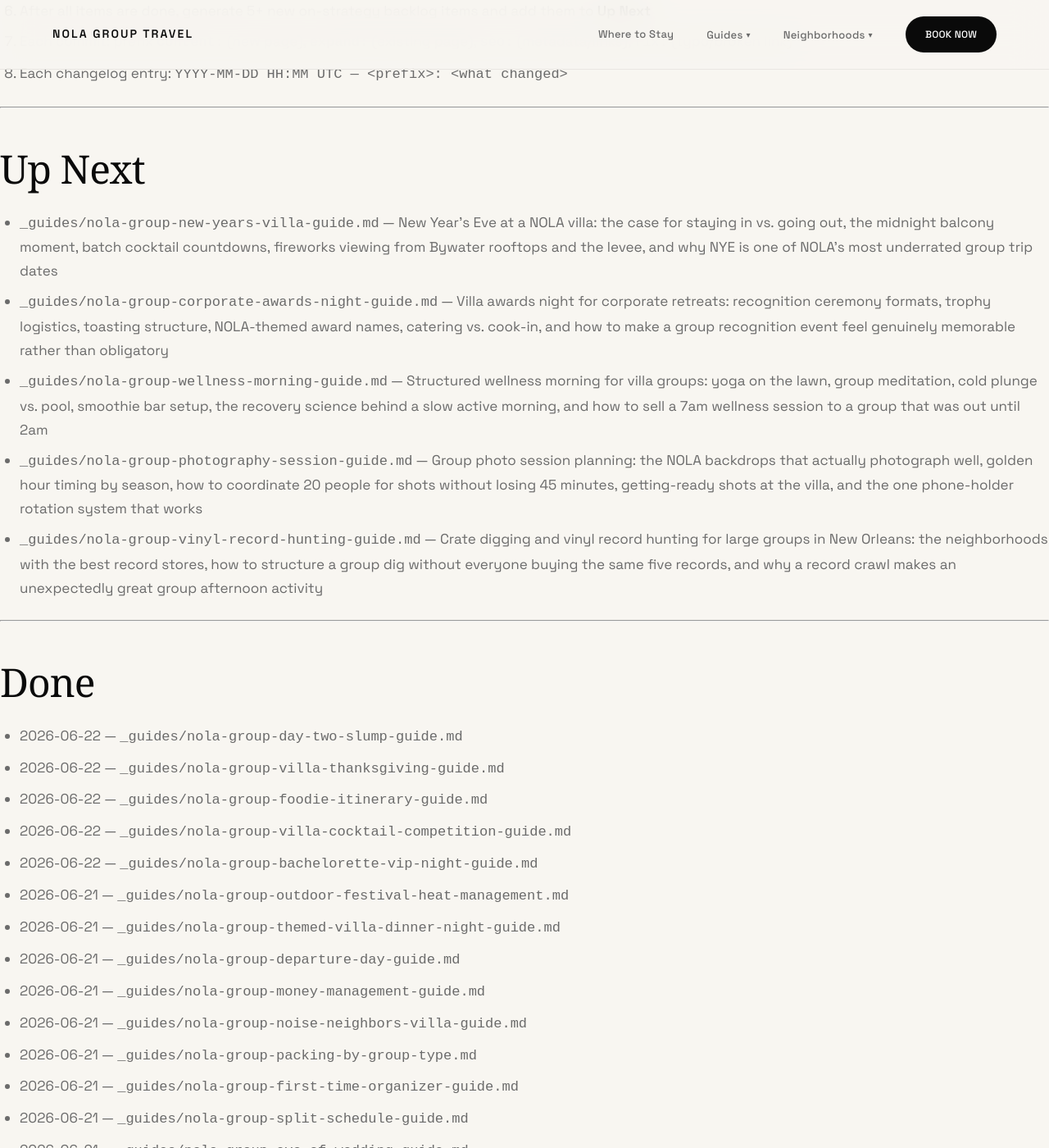
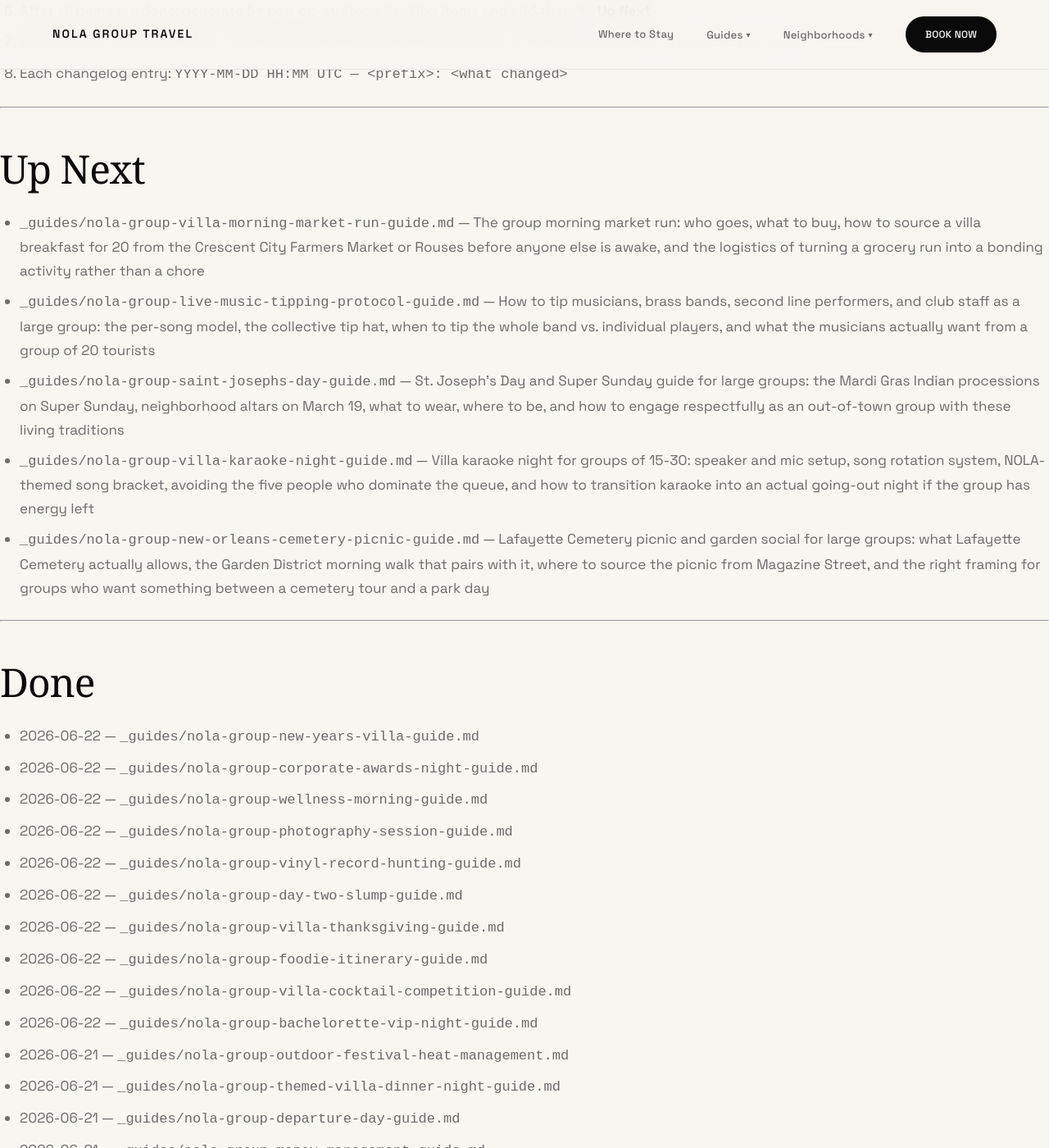
Before and after one commit to sjworth-dev/nola-group-travel, a Jekyll site: the page built from ROADMAP.md, in a window 1280 px wide and 1400 px high, scrolled down 3609 px. Shown: the whole window at 82% size. Built offline with Jekyll 4.4.1, drawn with Linux system fonts in a browser that asks for light colours; some web fonts are replaced; our own code applies the rules of GitHub Pages for plain Markdown files.

Commit message:
seo: update ROADMAP.md — move 5 items to Done, add changelog entries, generate 5 new Up Next backlog items

```diff
--- a/ROADMAP.md
+++ b/ROADMAP.md
@@ -99,16 +99,21 @@ New guides go in `_guides/<slug>.md`. New neighborhood pages go in `_neighborhoo
 
 ## Up Next
 
-- `_guides/nola-group-new-years-villa-guide.md` — New Year's Eve at a NOLA villa: the case for staying in vs. going out, the midnight balcony moment, batch cocktail countdowns, fireworks viewing from Bywater rooftops and the levee, and why NYE is one of NOLA's most underrated group trip dates
-- `_guides/nola-group-corporate-awards-night-guide.md` — Villa awards night for corporate retreats: recognition ceremony formats, trophy logistics, toasting structure, NOLA-themed award names, catering vs. cook-in, and how to make a group recognition event feel genuinely memorable rather than obligatory
-- `_guides/nola-group-wellness-morning-guide.md` — Structured wellness morning for villa groups: yoga on the lawn, group meditation, cold plunge vs. pool, smoothie bar setup, the recovery science behind a slow active morning, and how to sell a 7am wellness session to a group that was out until 2am
-- `_guides/nola-group-photography-session-guide.md` — Group photo session planning: the NOLA backdrops that actually photograph well, golden hour timing by season, how to coordinate 20 people for shots without losing 45 minutes, getting-ready shots at the villa, and the one phone-holder rotation system that works
-- `_guides/nola-group-vinyl-record-hunting-guide.md` — Crate digging and vinyl record hunting for large groups in New Orleans: the neighborhoods with the best record stores, how to structure a group dig without everyone buying the same five records, and why a record crawl makes an unexpectedly great group afternoon activity
+- `_guides/nola-group-villa-morning-market-run-guide.md` — The group morning market run: who goes, what to buy, how to source a villa breakfast for 20 from the Crescent City Farmers Market or Rouses before anyone else is awake, and the logistics of turning a grocery run into a bonding activity rather than a chore
+- `_guides/nola-group-live-music-tipping-protocol-guide.md` — How to tip musicians, brass bands, second line performers, and club staff as a large group: the per-song model, the collective tip hat, when to tip the whole band vs. individual players, and what the musicians actually want from a group of 20 tourists
+- `_guides/nola-group-saint-josephs-day-guide.md` — St. Joseph's Day and Super Sunday guide for large groups: the Mardi Gras Indian processions on Super Sunday, neighborhood altars on March 19, what to wear, where to be, and how to engage respectfully as an out-of-town group with these living traditions
+- `_guides/nola-group-villa-karaoke-night-guide.md` — Villa karaoke night for groups of 15-30: speaker and mic setup, song rotation system, NOLA-themed song bracket, avoiding the five people who dominate the queue, and how to transition karaoke into an actual going-out night if the group has energy left
+- `_guides/nola-group-new-orleans-cemetery-picnic-guide.md` — Lafayette Cemetery picnic and garden social for large groups: what Lafayette Cemetery actually allows, the Garden District morning walk that pairs with it, where to source the picnic from Magazine Street, and the right framing for groups who want something between a cemetery tour and a park day
 
 ---
 
 ## Done
 
+- 2026-06-22 — `_guides/nola-group-new-years-villa-guide.md`
+- 2026-06-22 — `_guides/nola-group-corporate-awards-night-guide.md`
+- 2026-06-22 — `_guides/nola-group-wellness-morning-guide.md`
+- 2026-06-22 — `_guides/nola-group-photography-session-guide.md`
+- 2026-06-22 — `_guides/nola-group-vinyl-record-hunting-guide.md`
 - 2026-06-22 — `_guides/nola-group-day-two-slump-guide.md`
 - 2026-06-22 — `_guides/nola-group-villa-thanksgiving-guide.md`
 - 2026-06-22 — `_guides/nola-group-foodie-itinerary-guide.md`
@@ -598,6 +603,11 @@ New guides go in `_guides/<slug>.md`. New neighborhood pages go in `_neighborhoo
 2026-06-22 12:10 UTC — content: add _guides/nola-group-foodie-itinerary-guide.md — food-focused 3-day group itinerary for NOLA
 2026-06-22 12:15 UTC — content: add _guides/nola-group-villa-cocktail-competition-guide.md — villa cocktail competition for groups of 15-30
 2026-06-22 12:20 UTC — content: add _guides/nola-group-bachelorette-vip-night-guide.md — VIP bachelorette night reality check for groups of 10-25
+2026-06-22 13:00 UTC — content: add _guides/nola-group-new-years-villa-guide.md — NYE at a NOLA villa: staying in vs. going out, midnight balcony moment, batch cocktail countdowns, levee fireworks, and why NYE is one of NOLA's most underrated group trip dates
+2026-06-22 13:10 UTC — content: add _guides/nola-group-corporate-awards-night-guide.md — villa awards night for corporate retreats: ceremony formats, NOLA-themed award names, toasting structure, catering vs. cook-in, and making recognition feel genuinely memorable
+2026-06-22 13:20 UTC — content: add _guides/nola-group-wellness-morning-guide.md — structured wellness morning for villa groups: yoga on the lawn, cold plunge, smoothie bar setup, recovery science, and how to sell a 7am session to a group that was out until 2am
+2026-06-22 13:30 UTC — content: add _guides/nola-group-photography-session-guide.md — group photo session planning: NOLA backdrops that photograph well, golden hour by season, coordinating 20 people for shots, getting-ready shots at the villa, phone-holder rotation system
+2026-06-22 13:40 UTC — content: add _guides/nola-group-vinyl-record-hunting-guide.md — crate digging and vinyl record hunting for large groups: neighborhoods with best stores, group crawl structure, and why a record dig makes an unexpectedly great group afternoon
 2026-06-21 01:40 UTC — content: add _guides/nola-group-noise-neighbors-villa-guide.md — villa noise and the social contract in Bywater and the LGD: the 10pm outdoor transition, NOLA ordinance reality, and managing group members who don't self-regulate
 2026-06-20 15:15 UTC — content: add _guides/nola-group-rainy-day-comeback-guide.md — rainy day comeback plan for groups of 15-30: NOLA rain patterns, indoor alternatives by neighborhood, villa-as-activity pivot, evening comeback structure
 2026-06-18 13:00 UTC — content: add _guides/nola-group-cocktail-party-hosting-guide.md — villa cocktail party for 30+: batch cocktails, canapé sourcing, courtyard setup, 3-hour party structure, and merging sub-groups
```
